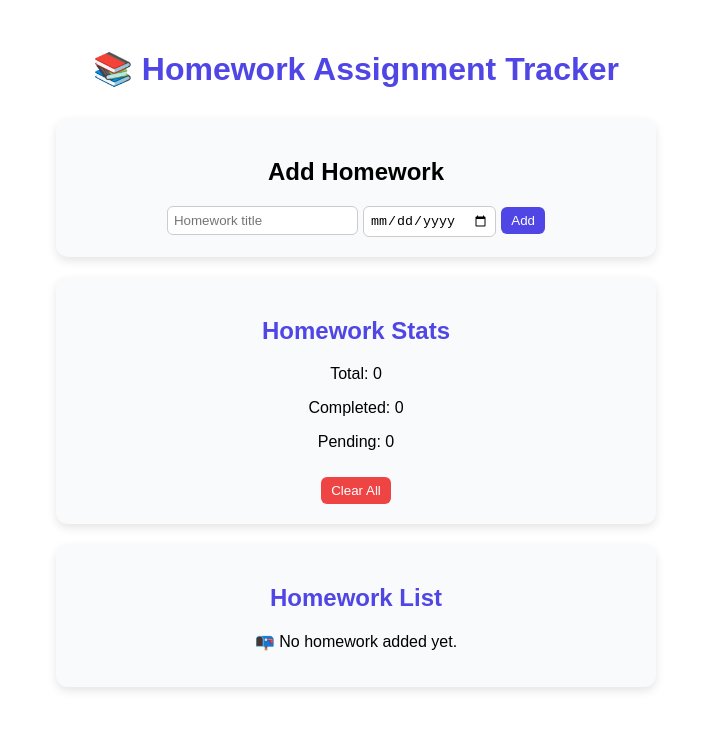
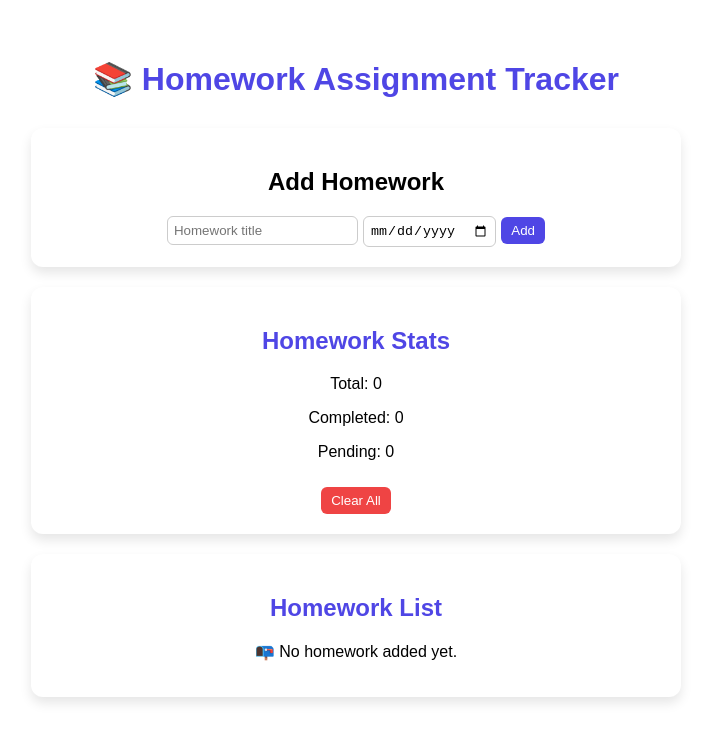
Before and after one commit to JEDl956/homework-tracker-JEDl, a Vue app: page / in a window 1280 px wide. Shown: the top 742 px of the page, without its empty margins (284-995 px from the left). Built offline with nearby package versions, Linux system fonts and the light colour scheme.

Commit message:
UI layout and styling for final submission

```diff
--- a/src/App.vue
+++ b/src/App.vue
@@ -24,8 +24,8 @@ import AssignmentStats from './components/AssignmentStats.vue'
 
 <style scoped>
 main {
-  max-width: 600px;
-  margin: 50px auto;
+  max-width: 650px;
+  margin: 60px auto;
   text-align: center;
   font-family: Arial, sans-serif;
 }
@@ -38,17 +38,18 @@ h1 {
 
 /* Card sections */
 .card {
-  background: #f9fafb;
+  background: #ffffff;
   padding: 20px;
   margin-bottom: 20px;
   border-radius: 12px;
-  box-shadow: 0 4px 10px rgba(0,0,0,0.1);
+  box-shadow: 0 6px 12px rgba(0,0,0,0.1);
 }
 
 /* Buttons */
 button {
-  margin-left: 10px;
-  padding: 5px 10px;
+  margin-top: 10px;
+  margin-right: 5px;
+  padding: 6px 12px;
   border: none;
   background-color: #4f46e5;
   color: white;
@@ -62,8 +63,14 @@ button:hover {
 
 /* Input */
 input {
-  padding: 5px;
+  padding: 6px;
+  margin-right: 5px;
   border-radius: 6px;
   border: 1px solid #ccc;
 }
+
+/* Add spacing between sections */
+.card + .card {
+  margin-top: 15px;
+}
 </style>
```
